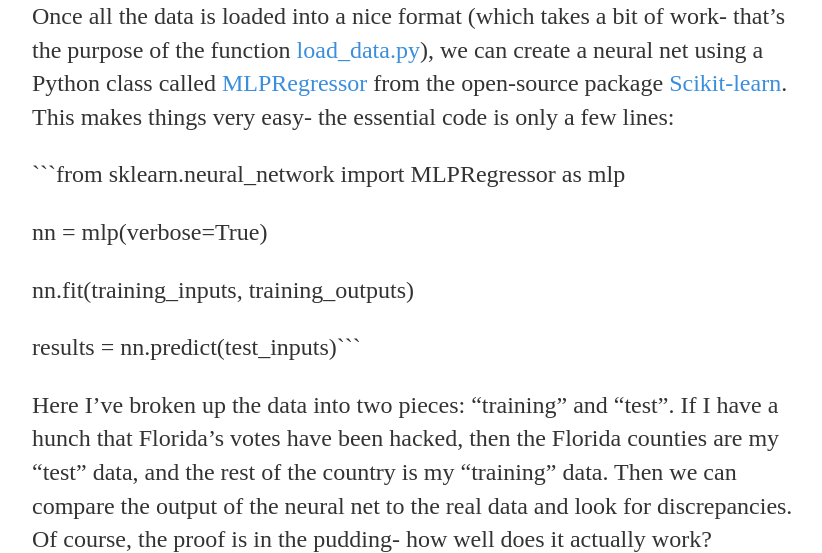
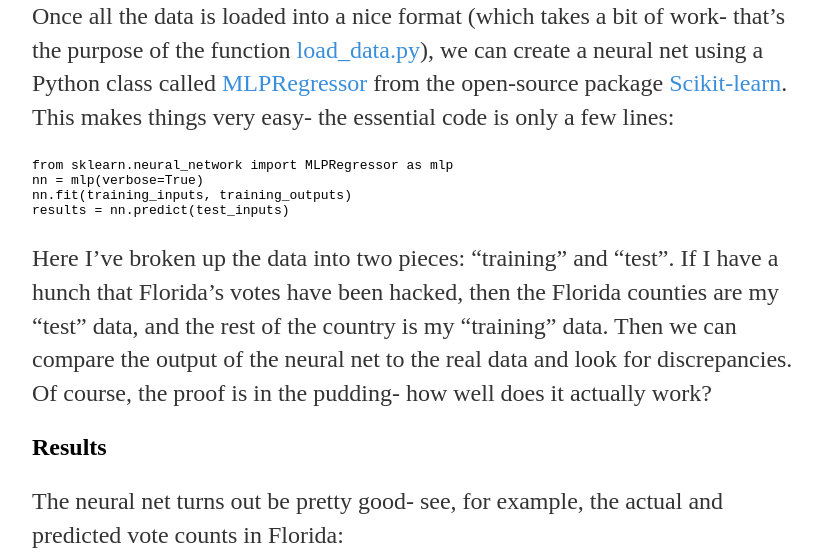
Before and after one commit to kwitophurr/kwitophurr.github.io, a Jekyll site: the page built from _posts/2017-07-01-Election-Neural-Net.md, in a window 1280 px wide and 900 px high, scrolled down 4434 px, cut to the strip 102-655 px from the top of the window. Shown: the whole strip, without its empty margins (224-1046 px from the left). Built offline with Jekyll 4.4.1, drawn with Linux system fonts in a browser that asks for light colours.

Commit message:
Update 2017-07-01-Election-Neural-Net.md

````diff
--- a/_posts/2017-07-01-Election-Neural-Net.md
+++ b/_posts/2017-07-01-Election-Neural-Net.md
@@ -59,16 +59,12 @@ A couple of quick notes about the data used here:
 
 Once all the data is loaded into a nice format (which takes a bit of work- that's the purpose of the function [load_data.py](https://github.com/christian-johnson/election-neural-net/blob/master/load_data.py)), we can create a neural net using a Python class called [MLPRegressor](http://scikit-learn.org/stable/modules/generated/sklearn.neural_network.MLPRegressor.html#sklearn.neural_network.MLPRegressor) from the open-source package [Scikit-learn](http://scikit-learn.org/stable/index.html). This makes things very easy- the essential code is only a few lines:
 
-```from sklearn.neural_network import MLPRegressor as mlp
-
-
+```python
+from sklearn.neural_network import MLPRegressor as mlp
 nn = mlp(verbose=True)
-
-
 nn.fit(training_inputs, training_outputs)
-
-
-results = nn.predict(test_inputs)```
+results = nn.predict(test_inputs)
+```
 
 Here I've broken up the data into two pieces: "training" and "test".
 If I have a hunch that Florida's votes have been hacked, then the Florida counties are my "test" data, and the rest of the country is my "training" data.
````
